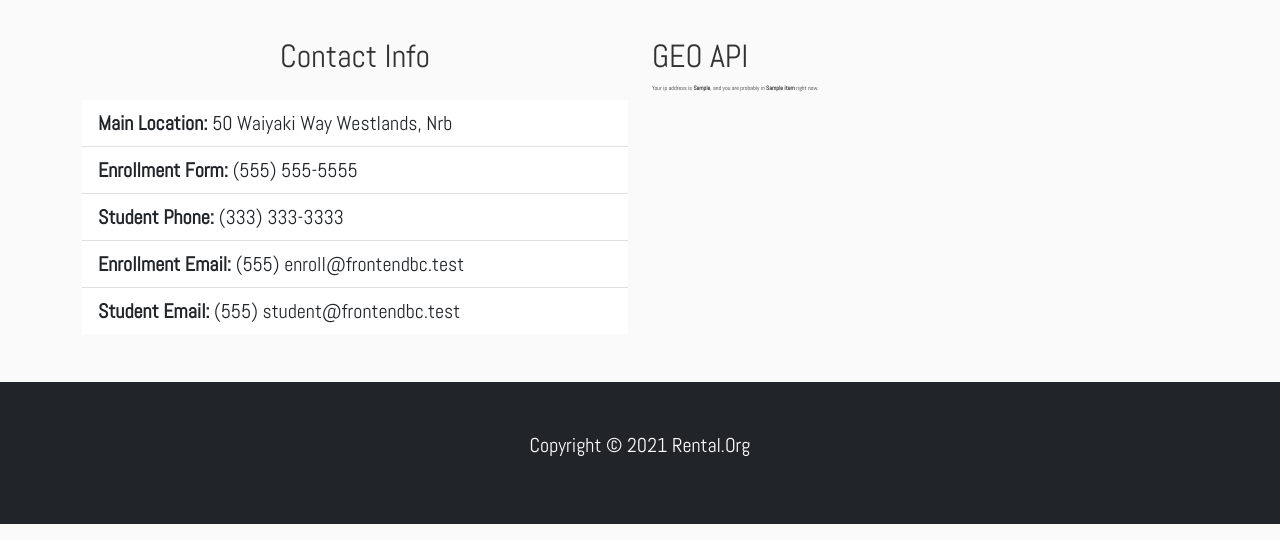
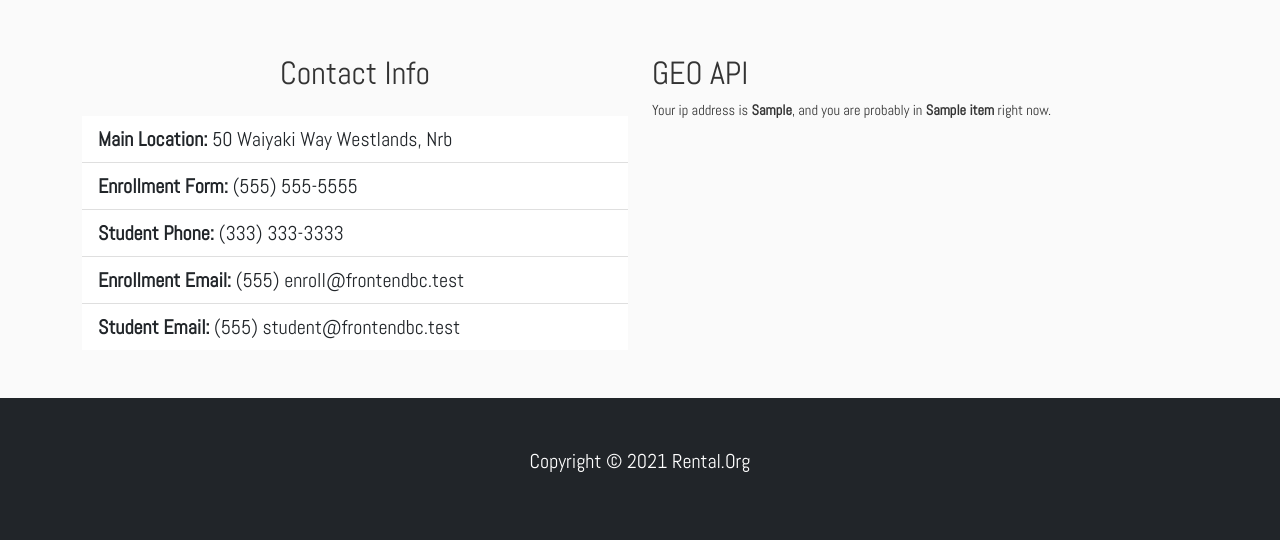
Before and after one commit to OkothPius/Rentals, a Django app: page /geodata/ in a window 1280 px wide. Shown: the part 655-1195 px from the top of the page. Run offline with Django 3.2, Linux system fonts and the light colour scheme; tables that the repository leaves empty hold one stand-in row (values such as "Sample post"); a database or web service that is not in the repository returns one stand-in record (values such as "Sample title"); data that the repository does not hold is empty.

Commit message:
style: update

```diff
--- a/backend/static/core/css/master.css
+++ b/backend/static/core/css/master.css
@@ -5,7 +5,7 @@ body {
   font-family: 'Abel', sans-serif;
   background: #fafafa;
   color: #333333;
-  font-size: .2em;
+  font-size: .9em;
 }
 
 .navbar {
```
